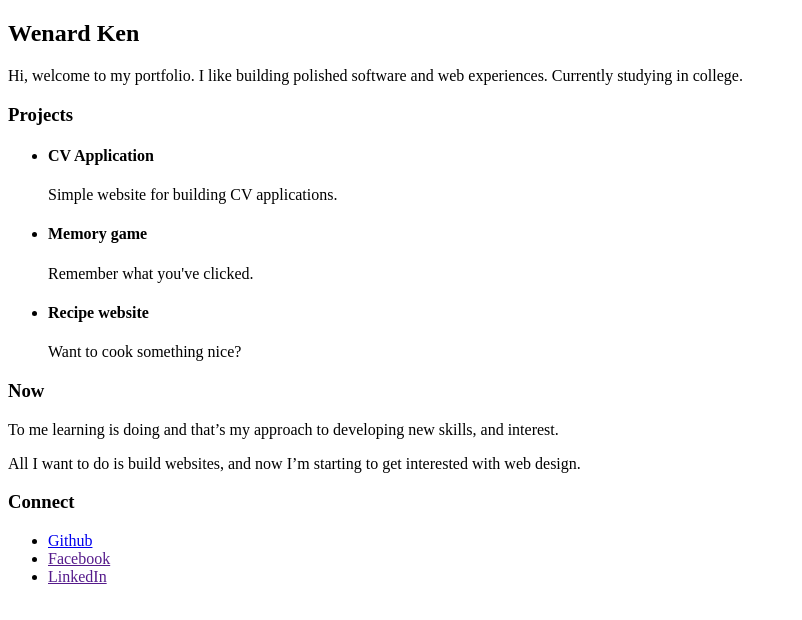
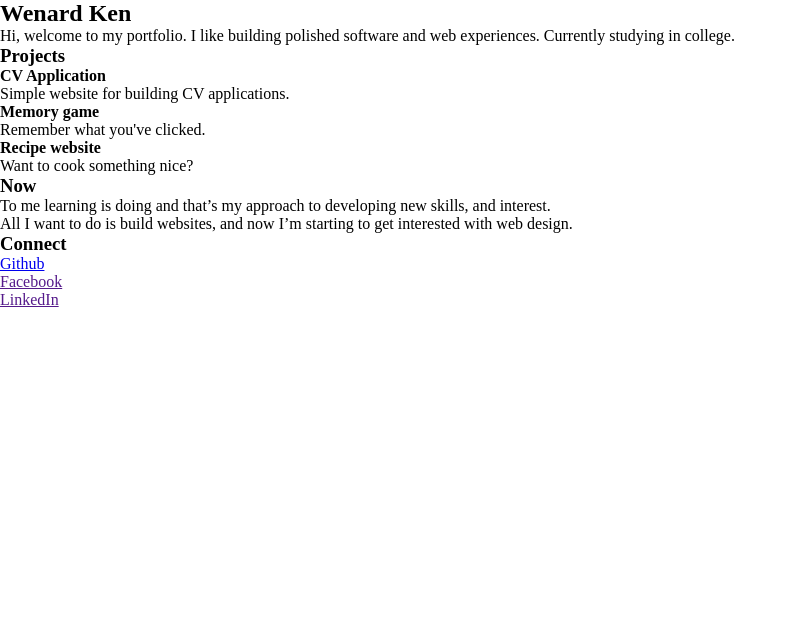
Before and after one commit to WenardKen57/my-portfolio, a React (Vite) app: page / in a window 1280 px wide. Shown: the top 620 px of the page, without its empty margins (0-802 px from the left). Built offline with nearby package versions, Linux system fonts and the light colour scheme.

Commit message:
style: layout homepage structure with grid

```diff
--- a/src/pages/Home.jsx
+++ b/src/pages/Home.jsx
@@ -1,3 +1,5 @@
+import "./styles/Home.css";
+
 export default function Home() {
   return (
     <div className="homePage">
@@ -25,6 +27,7 @@ export default function Home() {
           </li>
         </ul>
       </section>
+      <section className="purposelyEmpty"></section>
       <section className="now">
         <h3>Now</h3>
         <p>
--- /dev/null
+++ b/src/pages/styles/Home.css
@@ -0,0 +1,18 @@
+* {
+  margin: 0;
+  padding: 0;
+  box-sizing: border-box;
+}
+
+.homePage {
+  display: grid;
+  grid-template-columns: 1fr 1fr;
+}
+
+.heroSection {
+  grid-column: 1 / 3;
+}
+
+.now {
+  grid-column: 1 / 3;
+}
```
